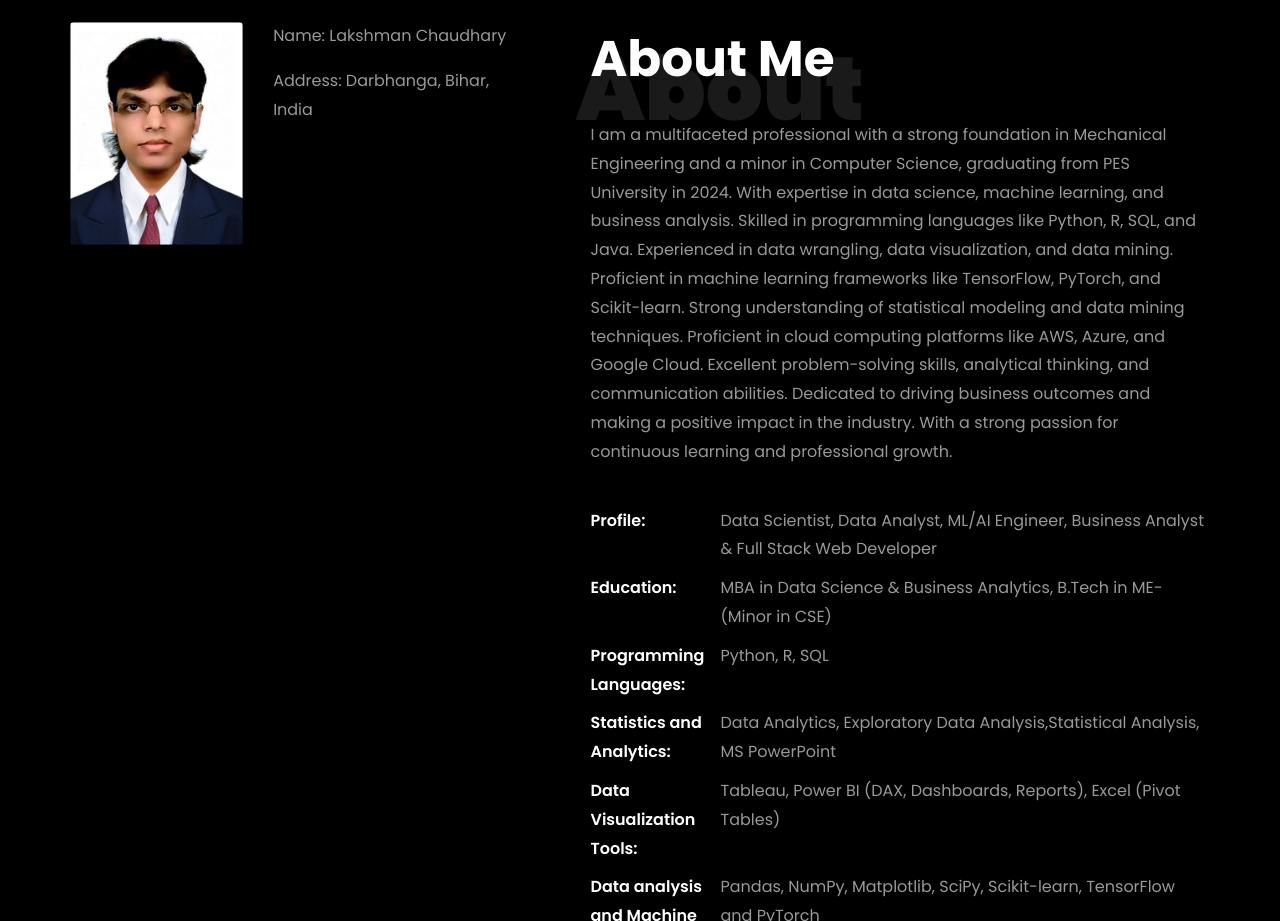
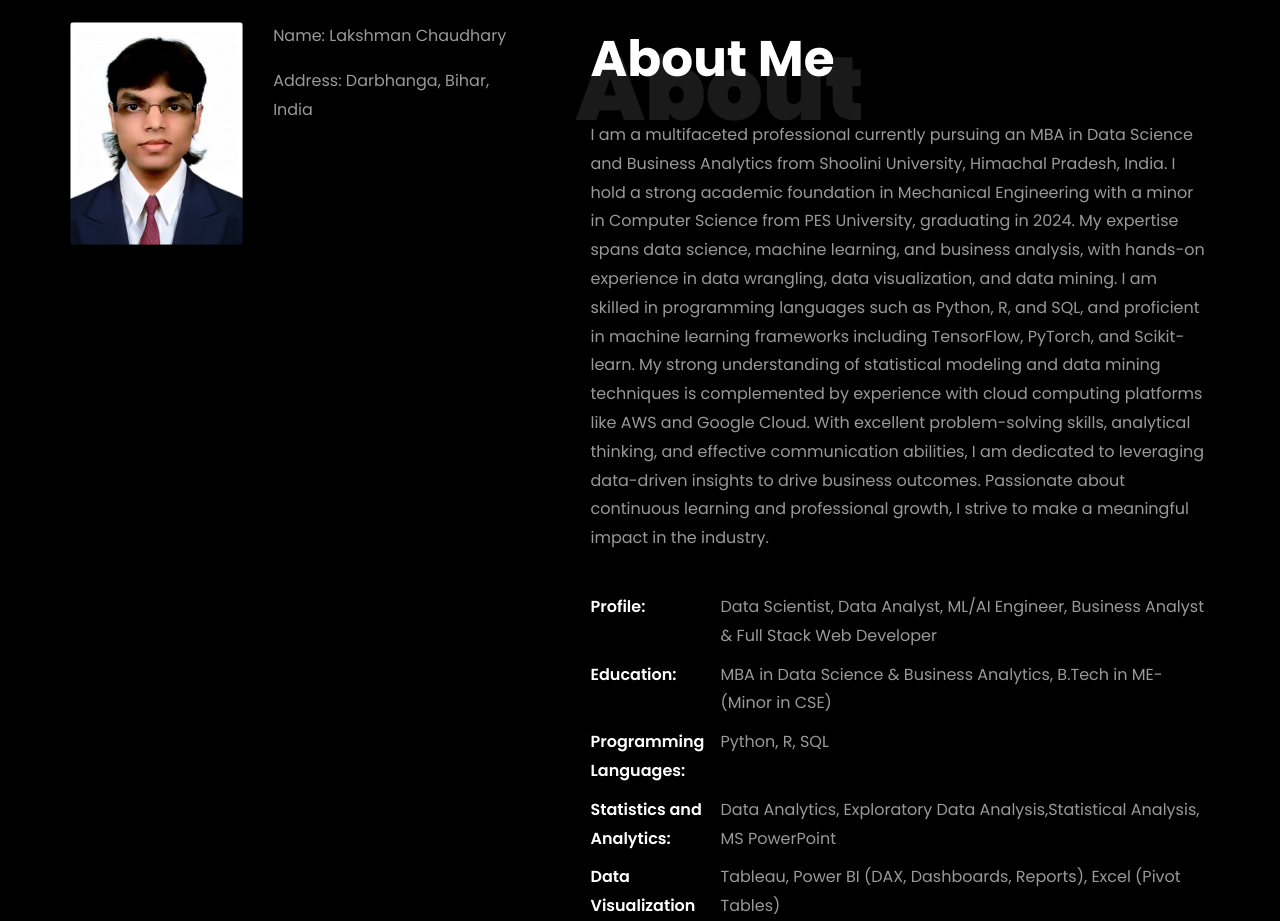
Before and after one commit to lakshman562000/Lakshman_Chaudhary.portfolio, a plain HTML site: page index.html in a window 1280 px wide. Shown: the part 840-1761 px from the top of the page. Drawn offline with Linux system fonts and the light colour scheme; files whose address does not match are found by name.

Commit message:
Update index.html

```diff
--- a/index.html
+++ b/index.html
@@ -241,16 +241,10 @@
 								<h1 class="big">About</h1>
 								<h2 class="mb-4">About Me</h2>
 
-								<p>I am a multifaceted professional with a strong foundation in Mechanical Engineering and a minor in Computer Science, graduating from PES University in 2024.
-									With expertise in data science, machine learning, and business analysis.
-									Skilled in programming languages like Python, R, SQL, and Java.
-									Experienced in data wrangling, data visualization, and data mining.
-									Proficient in machine learning frameworks like TensorFlow, PyTorch, and Scikit-learn.
-									Strong understanding of statistical modeling and data mining techniques.
-									Proficient in cloud computing platforms like AWS, Azure, and Google Cloud.
-									Excellent problem-solving skills, analytical thinking, and communication abilities.
-									Dedicated to driving business outcomes and making a positive impact in the industry.
-									With a strong passion for continuous learning and professional growth.
+								<p>I am a multifaceted professional currently pursuing an MBA in Data Science and Business Analytics from Shoolini University, Himachal Pradesh, India. I hold a strong academic foundation in Mechanical Engineering with a minor in Computer Science from PES University, graduating in 2024.
+                                    My expertise spans data science, machine learning, and business analysis, with hands-on experience in data wrangling, data visualization, and data mining.
+                                    I am skilled in programming languages such as Python, R, and SQL, and proficient in machine learning frameworks including TensorFlow, PyTorch, and Scikit-learn. My strong understanding of statistical modeling and data mining techniques is complemented by experience with cloud computing platforms like AWS and Google Cloud.
+                                    With excellent problem-solving skills, analytical thinking, and effective communication abilities, I am dedicated to leveraging data-driven insights to drive business outcomes. Passionate about continuous learning and professional growth, I strive to make a meaningful impact in the industry.
 
 									</p>
 								<ul class="about-info mt-4 px-md-0 px-2">
```
